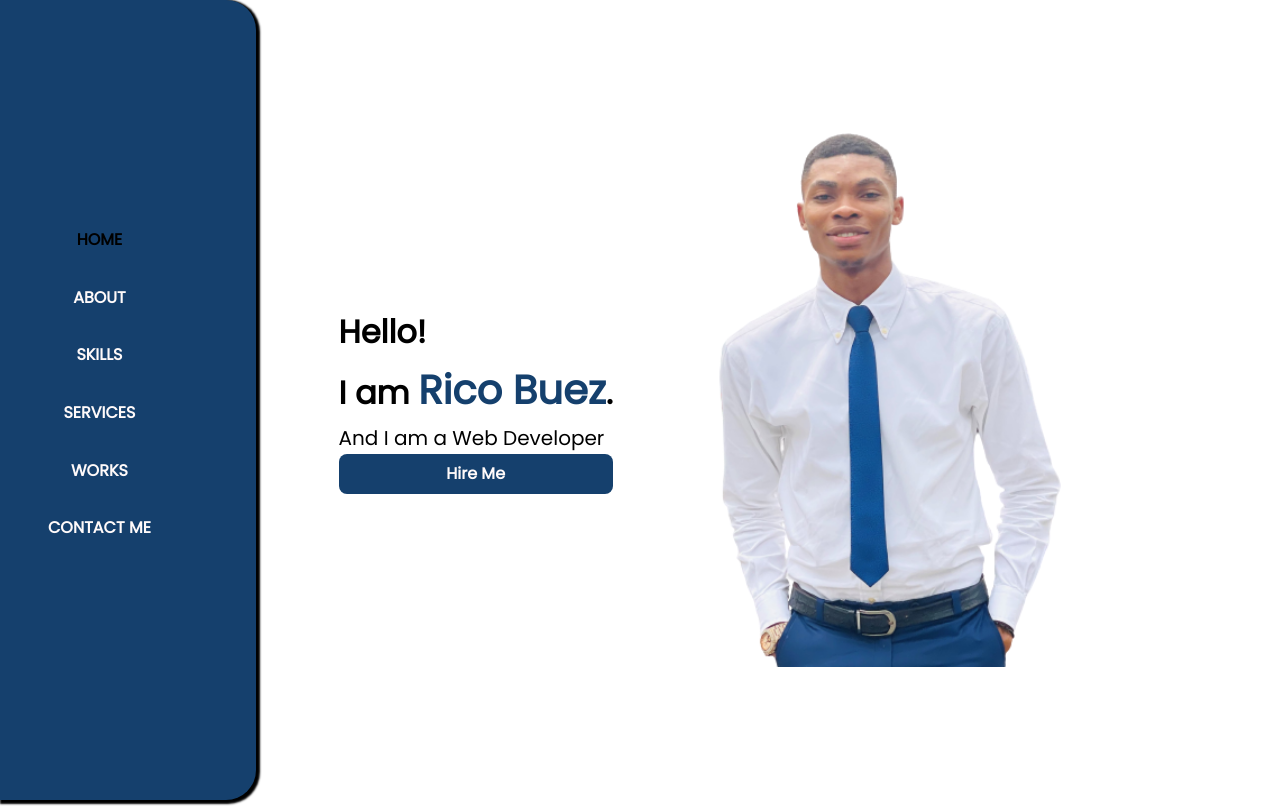
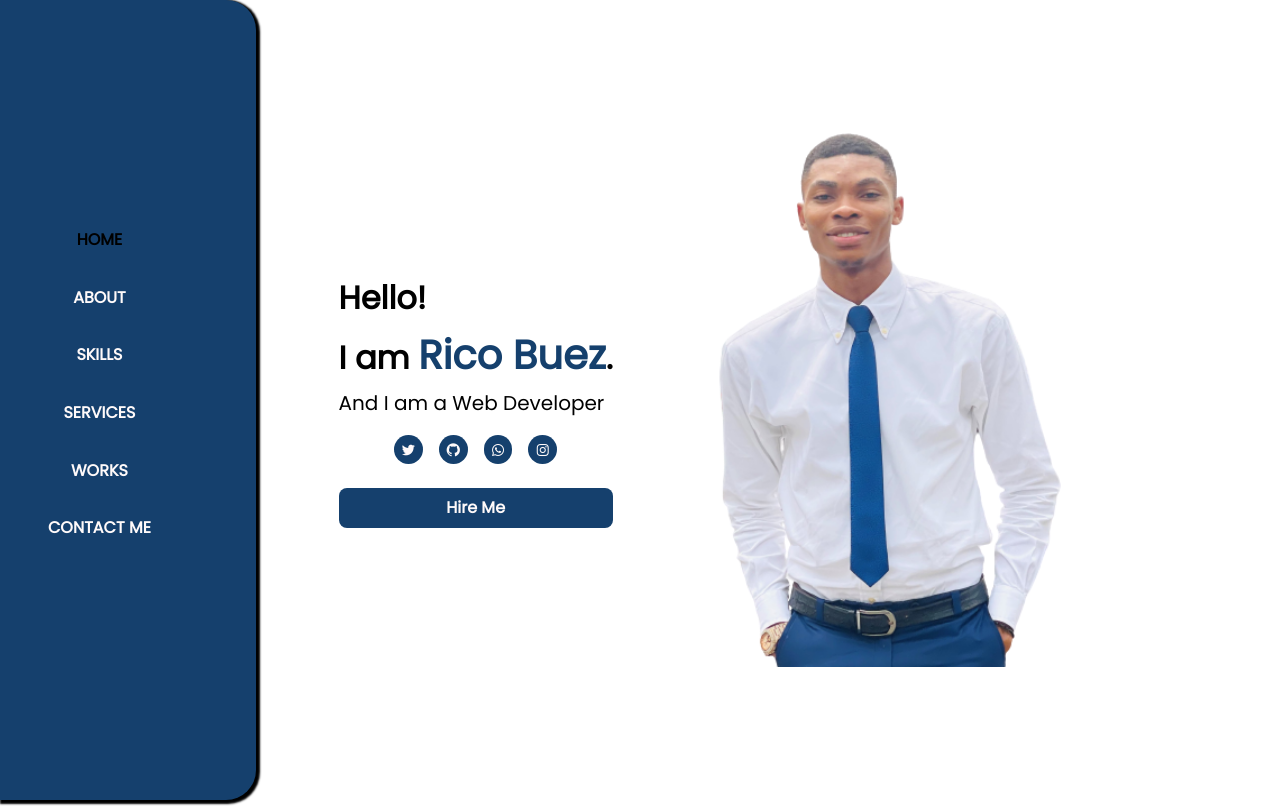
Before and after one commit to RicoBuez/Portfolio, a plain HTML site: page index.html in a window 1280 px wide. Shown: the top 807 px of the page. Drawn offline with nearby package versions, Linux system fonts and the light colour scheme.

```diff
--- a/index.html
+++ b/index.html
@@ -51,7 +51,12 @@
                         <h1 class="greeting">I am <span class="home_title">Rico Buez</span>.</h1>
                         <span class="home_profession">And I am a Web Developer</span>
 
-
+                        <div class="home_social">
+                            <a href="https://twitter.com/buez_rico" class="home_social-link"><i class='bx bxl-twitter'></i></a>
+                            <a href="https://github.com/RicoBuez" class="home_social-link"><i class='bx bxl-github'></i></a>
+                            <a href="https://mywa.link/lzp8anmk" class="home_social-link"><i class='bx bxl-whatsapp'></i></a>
+                            <a href="https://www.instagram.com/buez_rico/" class="home_social-link"><i class='bx bxl-instagram'></i></a>
+                        </div>
 
                         <a  href="#contact" class="button home_button">Hire Me</a>
                     </div>
```
